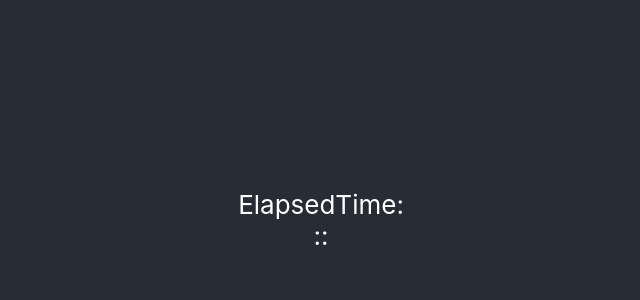
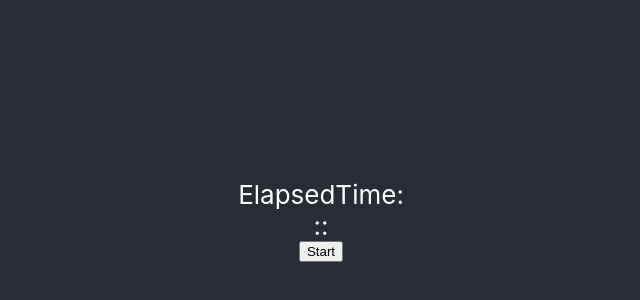
Before and after one commit to A-DiRusso/stopwatch-practice-react-app, a React (Create React App) app: page / in a window 1280 px wide. Shown: the part 180-480 px from the top of the page, without its empty margins (319-959 px from the left). Built offline with nearby package versions, Linux system fonts and the light colour scheme.

Commit message:
adds Start.js and links it to parent App.js

```diff
--- a/src/App.js
+++ b/src/App.js
@@ -1,6 +1,8 @@
 import React from 'react';
 import './App.css';
 import ElapsedTime from './ElapsedTime';
+import Start from './Start';
+
 
 class App extends React.Component {
   constructor(props) {
@@ -15,9 +17,20 @@ class App extends React.Component {
       <div className="App">
         <header className="App-header">
           <ElapsedTime sessionElapsedTime={this.state.sessionElapsedTime} hours={this.state.hours} minutes={this.state.minutes} seconds={this.state.seconds} />
+          <Start handler={this._startButton} />
         </header>
       </div>
     );
+  }
+  _startButton = () => {
+    this.setState({
+      startTime: this.state.totalElapsedTime,
+      sessionElapsedTime: 0,
+      stopWatchOn: true,
+      hours: 0,
+      minutes: 0,
+      seconds: 0
+    })
   }
 }
 
--- /dev/null
+++ b/src/Start.js
@@ -0,0 +1,9 @@
+import React from 'react'
+
+function Start(props) {
+  return (
+    <button onClick={props.handler}>Start</button>
+  )
+}
+
+export default Start;
```
